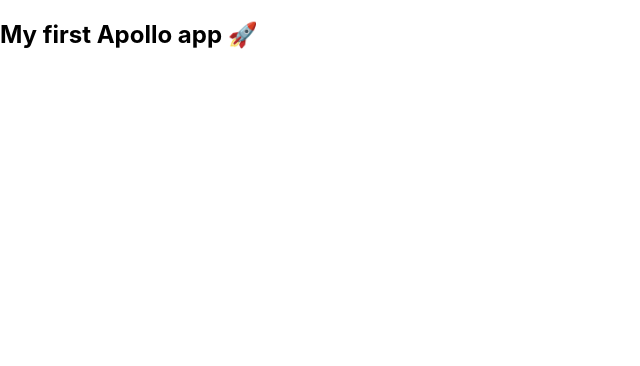
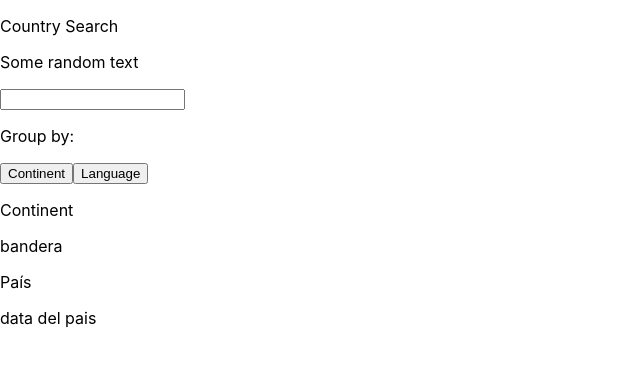
Before and after one commit to GuidoTorres/Kimche-challenge, a React (Create React App) app: page / in a window 1280 px wide. Shown: the top 366 px of the page, without its empty margins (0-640 px from the left). Built offline with nearby package versions, Linux system fonts and the light colour scheme.

Commit message:
feat: creación de componentes

```diff
--- a/src/App.js
+++ b/src/App.js
@@ -2,6 +2,7 @@
 import "./App.css";
 import ApolloClient from "apollo-boost";
 import { ApolloProvider } from "@apollo/react-hooks";
+import Home from "./pages/Home";
 
 const client = new ApolloClient({
   uri: "https://48p1r2roz4.sse.codesandbox.io",
@@ -10,12 +11,7 @@
 const App = () => (
   <ApolloProvider client={client}>
     <div>
-      <h2>
-        My first Apollo app{" "}
-        <span role="img" aria-label="Rocket">
-          🚀
-        </span>
-      </h2>
+      <Home />
     </div>
   </ApolloProvider>
 );
--- /dev/null
+++ b/src/components/Filters.js
@@ -0,0 +1,14 @@
+import React from 'react'
+
+const Filters = () => {
+    return (
+        <div>
+            <p>Group by: </p>
+            <button>Continent</button>
+            <button>Language</button>
+
+        </div>
+    )
+}
+
+export default Filters
--- /dev/null
+++ b/src/components/Header.js
@@ -0,0 +1,12 @@
+import React from "react";
+
+const Header = () => {
+    return (
+        <div>
+            <p>Country Search</p>
+            <p>Some random text</p>
+        </div>
+    )
+}
+
+export default Header
--- /dev/null
+++ b/src/components/Results.js
@@ -0,0 +1,16 @@
+import React from "react";
+
+const Results = () => {
+  return (
+    <div>
+      <p>Continent</p>
+      <div>
+        <span>bandera</span>
+        <p>País</p>
+        <p>data del pais</p>
+      </div>
+    </div>
+  );
+};
+
+export default Results;
--- /dev/null
+++ b/src/components/SearchBar.js
@@ -0,0 +1,11 @@
+import React from 'react'
+
+const SearchBar = () => {
+    return (
+        <div>
+            <input></input>
+        </div>
+    )
+}
+
+export default SearchBar
--- /dev/null
+++ b/src/pages/Home.js
@@ -0,0 +1,18 @@
+import React from "react";
+import Filters from "../components/Filters";
+import Header from "../components/Header";
+import Results from "../components/Results";
+import SearchBar from "../components/SearchBar";
+
+const Home = () => {
+  return (
+    <div>
+      <Header />
+      <SearchBar />
+      <Filters />
+      <Results />
+    </div>
+  );
+};
+
+export default Home;
```
